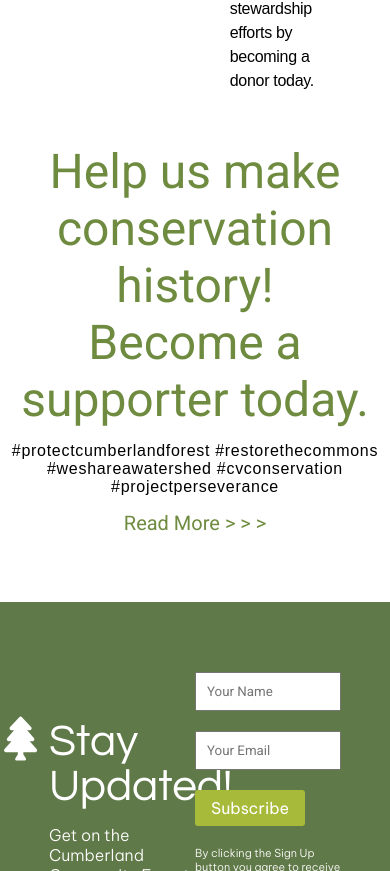
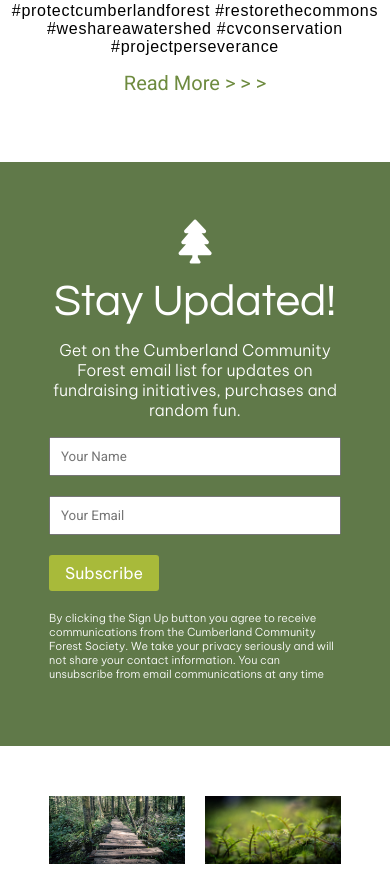
Before and after one commit to Maandarr/Capstone-CCFS, a React (Create React App) app: page / in a window 390 px wide. Shown: the part 3113-3984 px from the top of the page. Built offline with nearby package versions, Linux system fonts and the light colour scheme.

Commit message:
Add mobile responsive styles to subscription CTA banner

```diff
--- a/src/components/css/Sub-Banner-CTA.css
+++ b/src/components/css/Sub-Banner-CTA.css
@@ -84,3 +84,24 @@
 .sub-submit-btn:hover {
   background: #86aa4b;
 }
+
+@media screen and (max-width: 960px) {
+  .sub-banner-content {
+    flex-direction: column;
+  }
+
+  .banner-text-left,
+  .sub-banner-form {
+    width: 100%;
+  }
+  .banner-text-left {
+    text-align: center;
+  }
+  .fa-tree {
+    transform: translate(0%, -15%);
+  }
+
+  .banner-text-left > p {
+    margin-bottom: 2vh;
+  }
+}
--- a/src/components/css/home.css
+++ b/src/components/css/home.css
@@ -122,3 +122,14 @@
 .card-read-more:hover {
   color: #a8ba3a;
 }
+
+@media screen and (max-width: 960px) {
+  .home-about {
+    flex-direction: column;
+  }
+}
+
+
+@media screen and (max-width: 767px) {
+
+}
```
